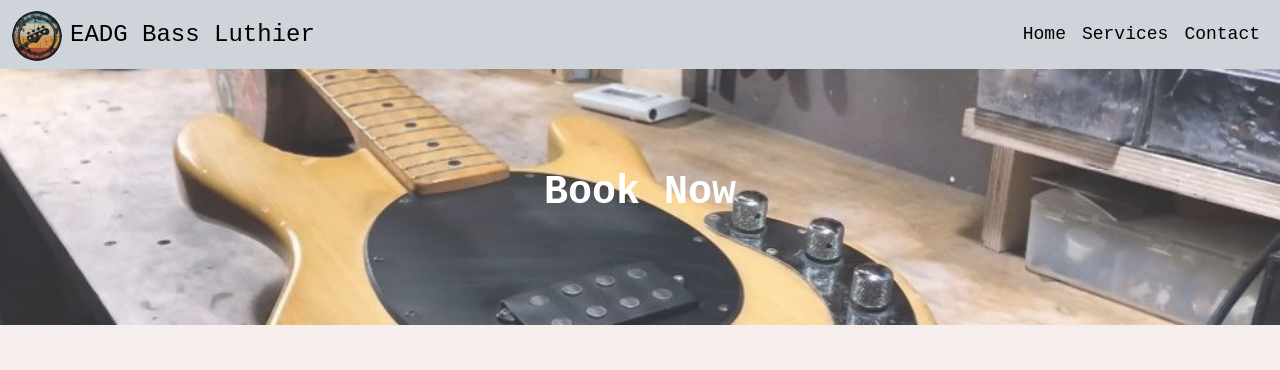
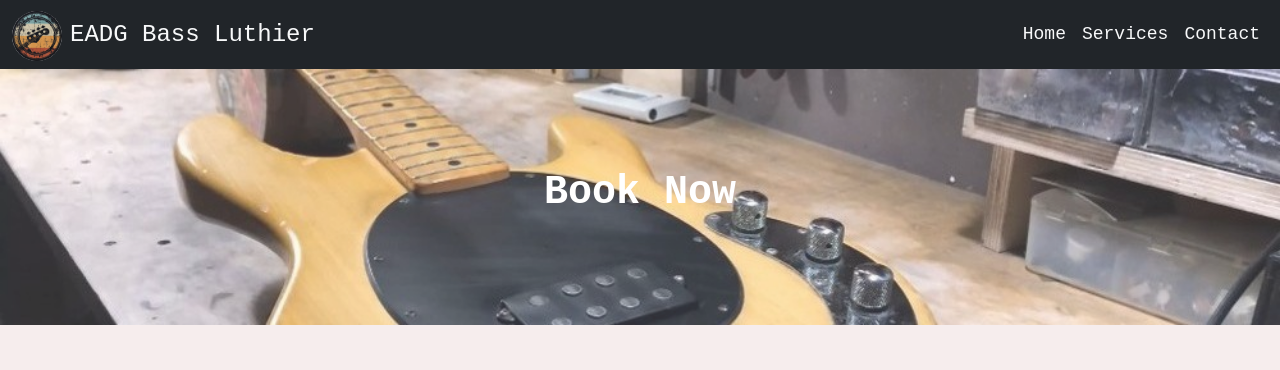
Before and after one commit to imcastronuevo/mp2, a website: page views/contact.html in a window 1280 px wide. Shown: the top 370 px of the page. Drawn offline with Linux system fonts and the light colour scheme.

Commit message:
updated html files

```diff
--- a/views/contact.html
+++ b/views/contact.html
@@ -11,20 +11,20 @@
 <body style="background-color:rgb(246, 237, 237); font-family: 'Courier New', Courier, monospace;">
 
 <!-- nav start -->
-<nav class="navbar navbar-expand-lg bg-dark-subtle sticky-top">
+<nav class="navbar navbar-expand-lg bg-dark sticky-top">
   <div class="container-fluid">
 		<a href="../index.html">
 		<img src="/images/about/logo-1.jpg" alt="Logo" width="50" height="50" class="d-inline-block align-text-top rounded-circle" id="logo-2">
 		</a>
-    <a class="navbar-brand ps-2 d-none d-sm-block" href="#" style="font-size: x-large;"> EADG Bass Luthier</a>
+    <a class="navbar-brand ps-2 d-none d-sm-block text-light" href="#" style="font-size: x-large;"> EADG Bass Luthier</a>
     <button class="navbar-toggler" type="button" data-bs-toggle="collapse" data-bs-target="#navbarNavAltMarkup" aria-controls="navbarNavAltMarkup" aria-expanded="false" aria-label="Toggle navigation">
       <span class="navbar-toggler-icon"></span>
     </button>
     <div class="collapse navbar-collapse" id="navbarNavAltMarkup">
       <div class="navbar-nav ms-auto mb-2 mb-lg-0">
-        <a class="nav-link active" aria-current="page" href="/index.html" style="font-size: large;">Home</a>
-        <a class="nav-link active" aria-current="page" href="/views/services.html" style="font-size: large;">Services</a>
-        <a class="nav-link active" aria-current="page" href="/views/contact.html" style="font-size: large;">Contact</a>
+        <a class="nav-link active text-light" aria-current="page" href="/index.html" style="font-size: large;">Home</a>
+        <a class="nav-link active text-light" aria-current="page" href="/views/services.html" style="font-size: large;">Services</a>
+        <a class="nav-link active text-light" aria-current="page" href="/views/contact.html" style="font-size: large;">Contact</a>
       </div>
     </div>
   </div>
```
Also changed, not shown: index.html (+5 -5 lines), views/services.html (+5 -5 lines).
